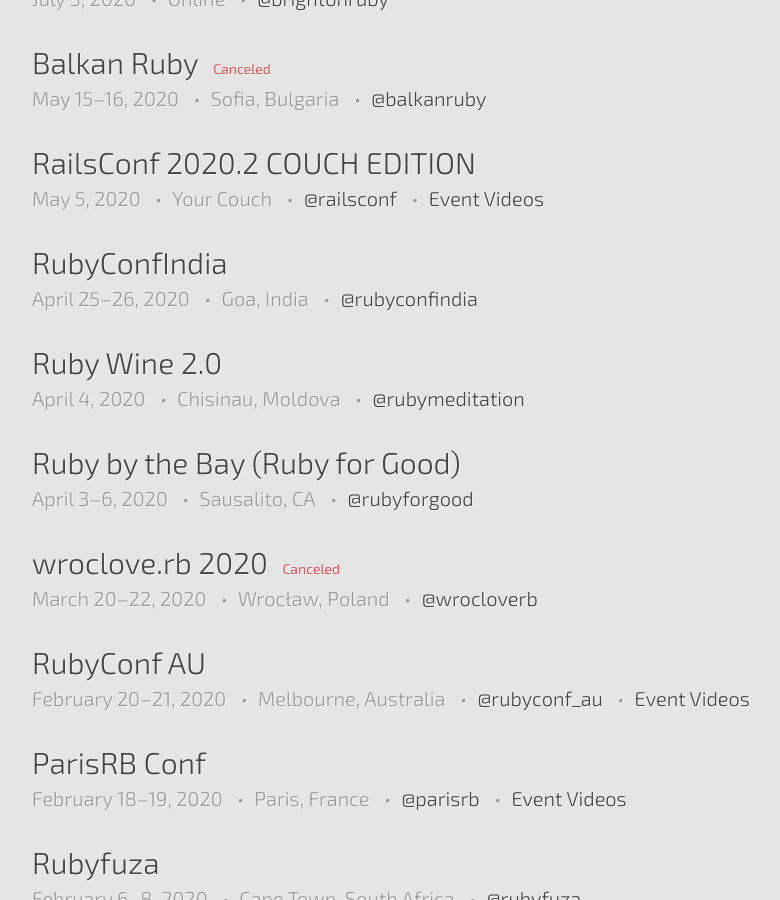
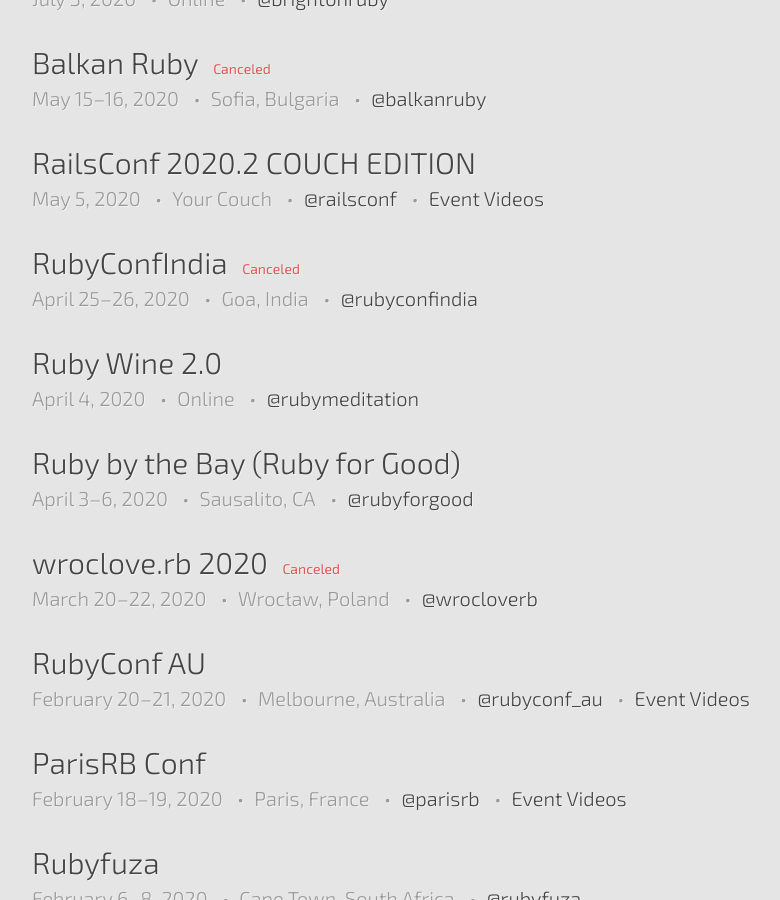
Before and after one commit to ruby-conferences/ruby-conferences.github.io, a Jekyll site: the page built from past/index.html, in a window 1280 px wide and 900 px high, scrolled down 5118 px. Shown: the whole window, without its empty margins (208-988 px from the left). Built offline with Jekyll 4.4.1, drawn with Linux system fonts in a browser that asks for light colours.

Commit message:
Update Ruby Wine 2020 and RubyConfIndia 2020

```diff
--- a/_data/conferences.yml
+++ b/_data/conferences.yml
@@ -1909,13 +1909,11 @@
   twitter: rubyforgood
 
 - name: Ruby Wine 2.0
-  location: Chisinau, Moldova
+  location: Online
   start_date: 2020-04-04
   end_date: 2020-04-04
   url: https://www.rubywine.org
   twitter: rubymeditation
-  cfp_phrase: CFP closes
-  cfp_date: 2020-01-19
 
 - name: RubyConfIndia
   location: Goa, India
@@ -1923,6 +1921,7 @@
   end_date: 2020-04-26
   url: https://rubyconfindia.org
   twitter: rubyconfindia
+  status: Canceled
 
 - name: RailsConf 2020.2 COUCH EDITION
   location: Your Couch
```
